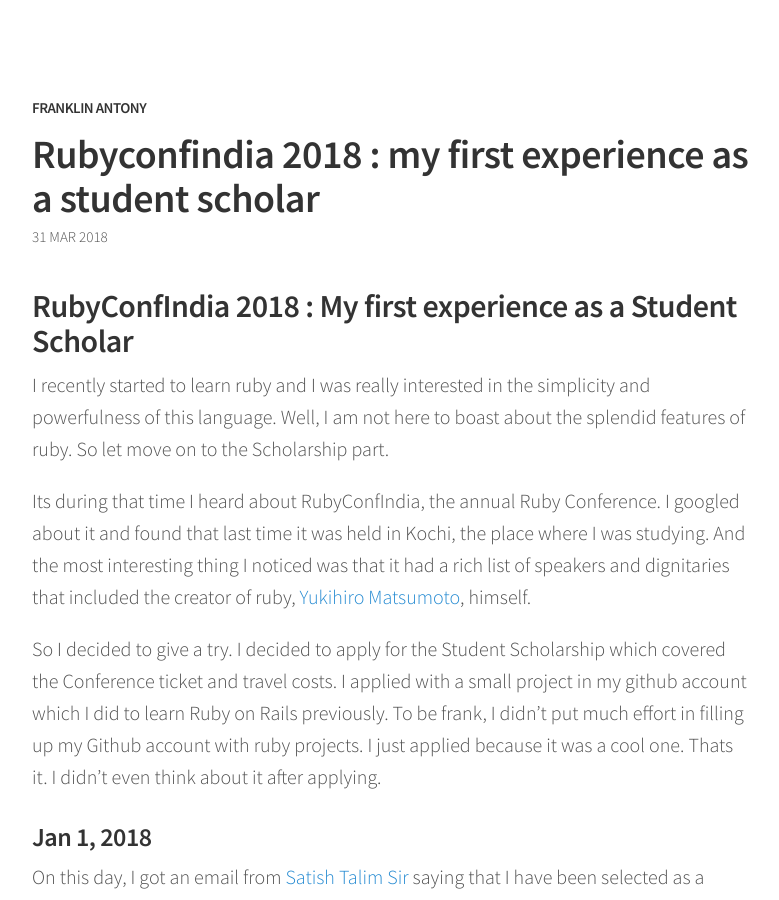
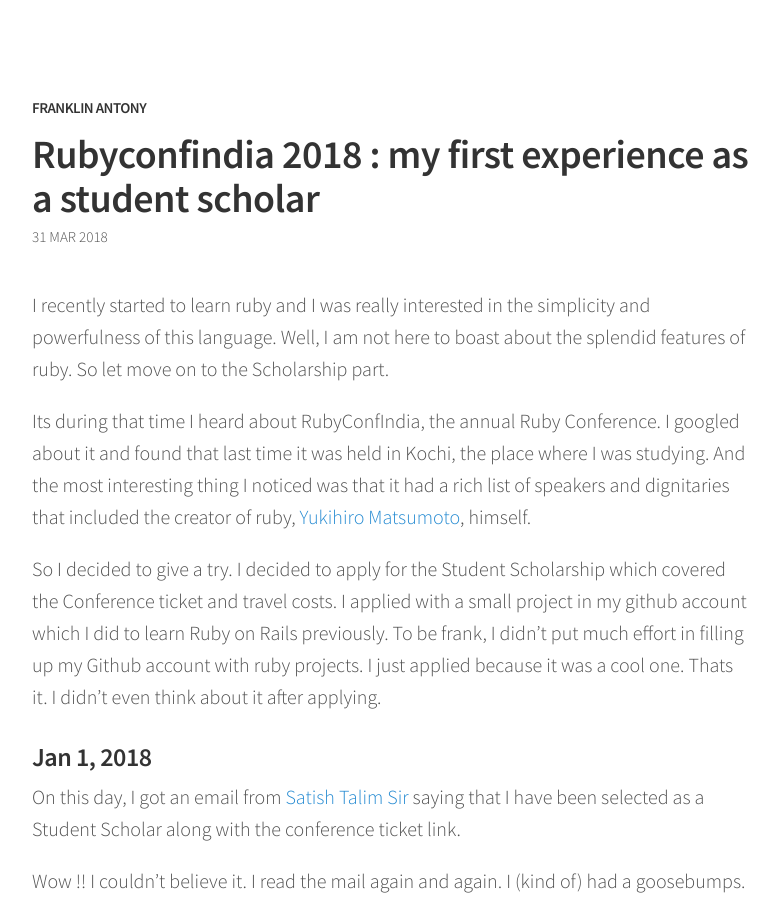
Before and after one commit to beingfranklin/blog, a Jekyll site: the page built from _posts/2018-03-31-RubyConfIndia 2018 : My first experience as a Student Scholar.md, in a window 1280 px wide and 900 px high. Shown: the whole window, without its empty margins (248-1027 px from the left). Built offline with Jekyll 4.4.1, drawn with Linux system fonts in a browser that asks for light colours.

Commit message:
Update 2018-03-31-RubyConfIndia 2018 : My first experience as a Student Scholar.md

```diff
--- a/_posts/2018-03-31-RubyConfIndia 2018 : My first experience as a Student Scholar.md
+++ b/_posts/2018-03-31-RubyConfIndia 2018 : My first experience as a Student Scholar.md
@@ -1,7 +1,7 @@
 ---
 published: true
 ---
-## RubyConfIndia 2018 : My first experience as a Student Scholar
+
 
 I recently started to learn ruby and I was really interested in the simplicity and powerfulness of this language. Well, I am not here to boast about the splendid features of ruby.  So let move on to the Scholarship part.
 
```
